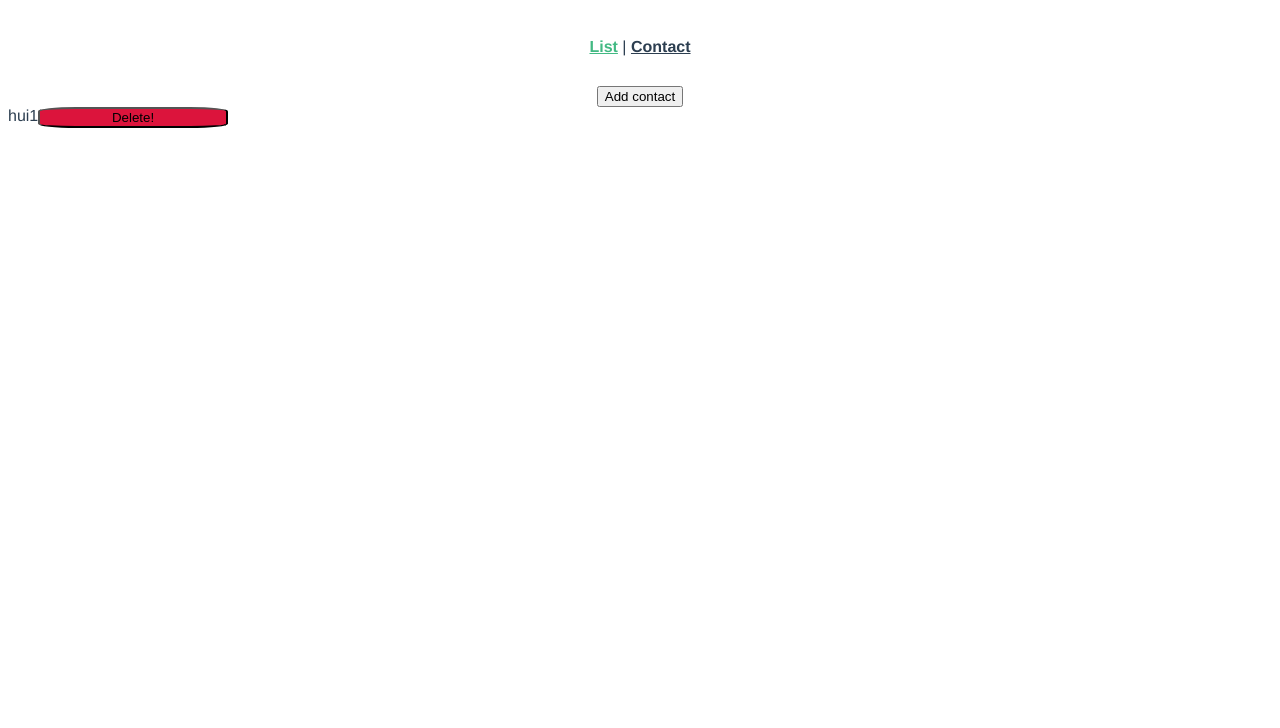
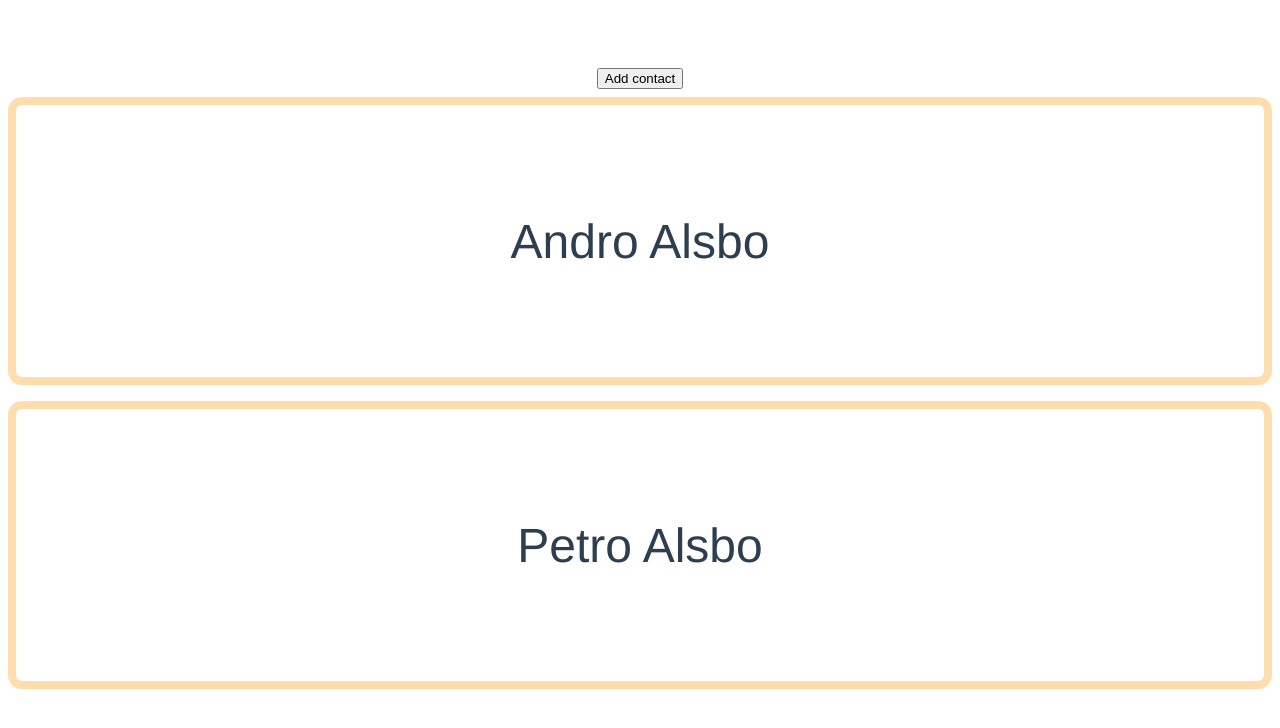
Before and after one commit to HarlyJune/vue-contact-list, a Vue app: page / in a window 1280 px wide. Shown: the top 728 px of the page. Built offline with nearby package versions, Linux system fonts and the light colour scheme.

Commit message:
adding axios and use axios and route (ok)

```diff
--- a/package.json
+++ b/package.json
@@ -8,6 +8,7 @@
     "lint": "vue-cli-service lint"
   },
   "dependencies": {
+    "axios": "^0.19.2",
     "core-js": "^3.6.5",
     "vue": "^2.6.11",
     "vue-router": "^3.4.6"
--- a/src/App.vue
+++ b/src/App.vue
@@ -1,12 +1,28 @@
+<script>
+  import './main'
+  export default {
+    name: "App",
+    data: function() {
+      return {
+        contacts : this.$api.getContacts()
+      };
+    },
+    methods: {
+
+    }
+  };
+</script>
+
+
 <template>
   <div id="app">
     <div id="nav">
-      <router-link to="/">List</router-link> |
-      <router-link to="/contact">Contact</router-link>
     </div>
-    <router-view/>
+    <router-view v-bind:contacts= "contacts" />
   </div>
 </template>
+
+
 
 <style>
 #app {
--- /dev/null
+++ b/src/api.js
@@ -0,0 +1,92 @@
+import Axios from 'axios';
+import router from './router';
+
+const configured = Axios.create({
+    baseURL: 'localhost:8081',
+    delayed: true,  // use this custom option to allow overrides
+    crossDomain: true,
+    withCredentials: true
+});
+
+// A request interceptor
+configured.interceptors.request.use(
+    function (config) {
+        if (config.delayed) {
+            return new Promise(resolve => setTimeout(() => resolve(config), 1500));
+        }
+        return config;
+    },
+    function (error) {
+        console.info(`❌ ${error}`);
+        return Promise.reject(error);
+    }
+);
+
+// A response interceptor
+configured.interceptors.response.use(
+    function (response) {
+        let data = response.data ? getJson(response.data) : "";
+        let reqData = response.config.data ? getJson(JSON.parse(response.config.data)) : "";
+        let message = `👉 ${response.config.url} -> ${response.statusText}`;
+
+        if(data || reqData){
+            console.groupCollapsed(message + ":");
+            if(reqData) console.info(reqData);
+            if(data) console.log(data);
+            console.groupEnd();
+        } else {
+            console.log(message);
+        }
+
+        return response;
+    },
+    function (error) {
+        // Any status codes that falls outside the range of 2xx cause this function to trigger
+        let resp = error.response;
+        let message = `❌ ${resp.config.url} ${resp.config.data} -> ${resp.statusText} :`;
+        console.groupCollapsed(message);
+        console.log(getJson(resp.data));
+        console.groupEnd();
+
+        if(error.response.status === 401){
+            if(router.currentRoute.path !== '/'){
+                router.push({ name : 'Home', params : {message : 'Похоже, слетела авторизация или вам недоступно это действие'}});
+                // .then(()=> alert('Похоже, слетела авторизация или вам недоступно это действие.'));
+            }
+            return Promise.resolve(error);
+        }
+        return Promise.reject(error);
+    }
+);
+
+const data = {
+    contacts : [
+        {id: "1", name:"Andro", surname: "Alsbo", phone: "5553535"},
+        {id: "2", name:"Petro", surname: "Alsbo", phone: "6663636"},
+    ]
+}
+export default {
+
+    getContacts(){
+        return data.contacts
+    },
+    addContact(contact){
+        data.contacts.push(contact)
+    },
+    deleteContact(id){
+        data.contacts = data.contacts.filter(x => x.id !== id)
+    },
+    updateContact(contact){
+        const newContacts = data.contacts.filter(x => x.id !== contact.id)
+        newContacts.push(contact)
+        data.contacts = newContacts
+    }
+
+}
+
+function getJson(data, inline) {
+    if(!data) return "";
+    return inline
+        ? JSON.stringify(data)
+        : JSON.stringify(data, undefined, 4);
+}
--- a/src/components/contact.vue
+++ /dev/null
@@ -1,24 +0,0 @@
-<template>
-  <div>
-      <div class='ee'>
-  <li>hui1</li>
-  <DelButton />
-  </div>
-  </div>
-</template>
-
-<script>
-import DelButton from '@/components/delButton.vue'
-export default ({
-    components:{
-        DelButton}
-
-})
-</script>
-
-<style scoped>
-.ee{
-    display: flex;
-
-}
-</style>
--- a/src/components/contactList.vue
+++ b/src/components/contactList.vue
@@ -1,30 +1,42 @@
 <template>
   <div>
     <button>Add contact</button>
-    <div>
-      <ul>
-        <Contact />
+    <div class="container">
+        <Contact
+            v-for="contact in contacts"
+            :key="contact.id"
+            :contact="contact"
+            @click.native="goToContactView(contact)"
+        />
         <!-- c помощью v-for итерирую массив данных и передаю его в компонент contact через v-bind
          (key обязателен, т.к. без него компилятор ругается)-->
-      </ul>
     </div>
   </div>
 </template>
 
 <script>
-import Contact from "@/components/contact";
+import contact from "./contactShort";
 export default {
-  props: ["contacts"],
-  components: {
-    Contact,
-  },
+    props: ["contacts"],
+    components: {
+      Contact: contact,
+    },
+    methods: {
+        goToContactView(contact){
+            console.log("go")
+            this.$router.push({
+                name: 'Contact',
+                params: { contact : contact }
+            });
+        }
+    }
 };
 </script>
 
-<style scoped>
-ul {
-  list-style: none;
-  margin: 0;
-  padding: 0;
-}
+<style >
+  .container{
+    display: flex;
+    flex-direction: column;
+    justify-content: start;
+  }
 </style>
--- /dev/null
+++ b/src/components/contactShort.vue
@@ -0,0 +1,33 @@
+<template>
+  <div>
+    {{contact.name}} {{contact.surname}}
+  </div>
+</template>
+
+<script>
+
+export default ({
+  props: ["contact"]
+})
+</script>
+
+
+
+<style scoped>
+div{
+  display: flex;
+  flex-direction: row;
+  justify-content: center;
+  align-items: center;
+  font-size: 3em;
+  border-radius: 14px;
+  box-sizing: border-box;
+  margin: 0.5rem 0 0.5rem 0;
+  border: 0.5rem solid navajowhite;
+  width: 100%;
+  height: 6em;
+}
+div:hover{
+  background-color: lightslategray;
+}
+</style>
--- /dev/null
+++ b/src/components/contactView.vue
@@ -0,0 +1,30 @@
+<template>
+    <div>
+        <div v-for="key in Object.keys(contact)"
+             :key="key"
+             class="row"
+             >
+            {{key}} : {{contact[key]}}
+        </div>
+
+    </div>
+</template>
+
+<script>
+    export default ({
+        props: ["contact"]
+    })
+</script>
+
+
+
+<style scoped>
+    .row{
+        display: flex;
+        flex-direction: row;
+        width: 100%;
+        height: 6em;
+        border: 1px solid tomato;
+        border-radius: 14px;
+    }
+</style>
--- a/src/components/delButton.vue
+++ /dev/null
@@ -1,13 +0,0 @@
-<template>
-  <button v-on:click="$emit ('delete-contact', contact.id)">Delete!</button>
-</template>
-<style scoped>
-button {
-  background-color: crimson;
-  width: 15%;
-  /* font-size: 2.5rem; */
-  border-radius: 20%;
-  height:100%
-
-}
-</style>
--- a/src/main.js
+++ b/src/main.js
@@ -1,10 +1,21 @@
 import Vue from 'vue'
 import App from './App.vue'
 import router from './router'
+import api from './api'
 
 Vue.config.productionTip = false
+Object.defineProperty(
+  Vue.prototype,
+  '$api',
+  { value: api }
+);  //подключаю axios
 
 new Vue({
   router,
   render: h => h(App)
 }).$mount('#app')
+
+
+export default {
+  $api : api
+}
--- a/src/router/index.js
+++ b/src/router/index.js
@@ -16,7 +16,7 @@ const routes = [
     // route level code-splitting
     // this generates a separate chunk (about.[hash].js) for this route
     // which is lazy-loaded when the route is visited.
-    component: () => import(/* webpackChunkName: "about" */ '../components/contact.vue')
+    component: () => import(/* webpackChunkName: "about" */ '../components/contactView.vue')
   }
 ]
 
```
Also changed, not shown: 1 other file (tests, documents, lock files or other folders).
